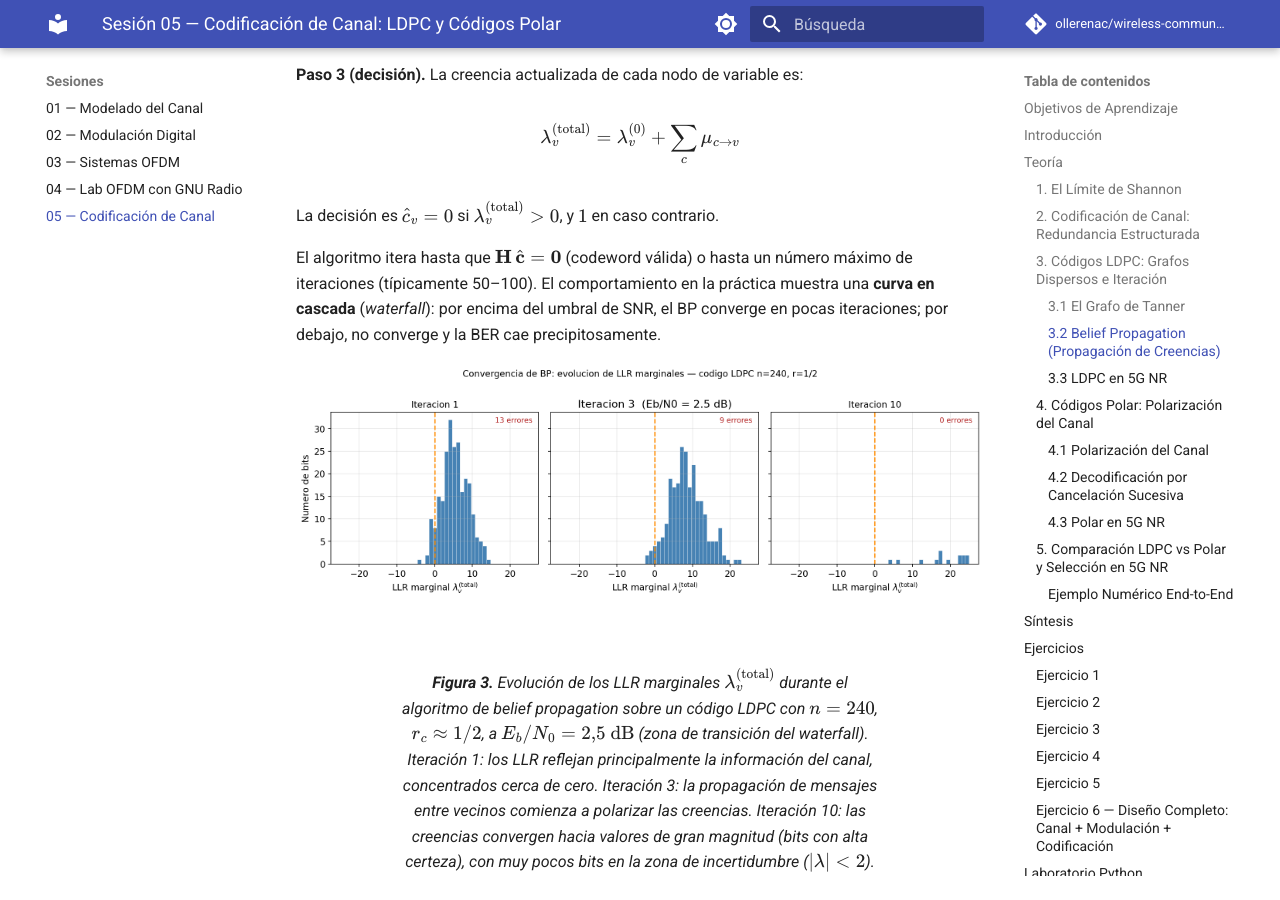
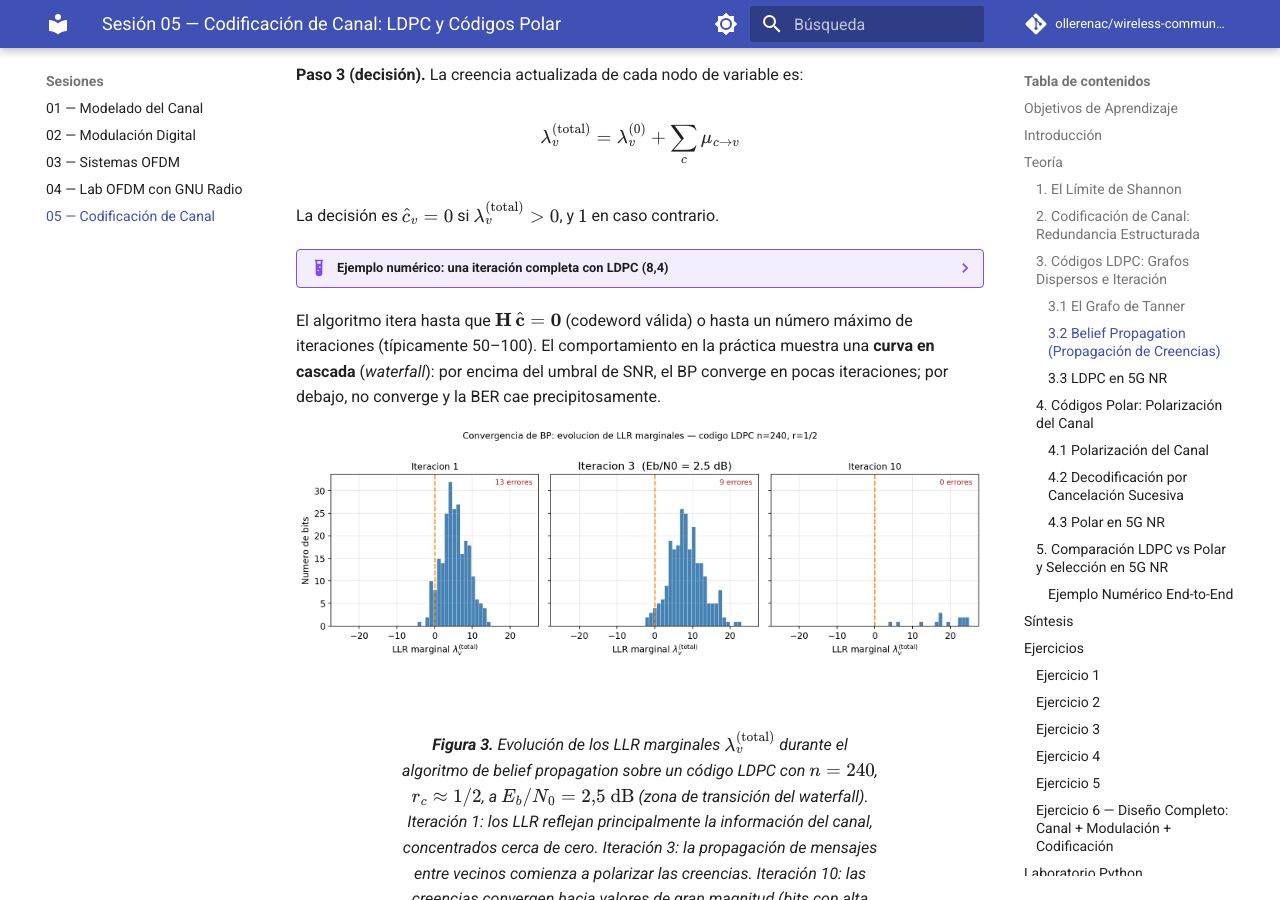
Before and after one commit to ollerenac/wireless-communication-systems, an MkDocs documentation site: the page built from docs/sessions/05-channel-coding/index.md, in a window 1280 px wide and 900 px high, scrolled down 6227 px. Built offline with MkDocs 1.6.1 and Material for MkDocs 9.7.7, drawn with Linux system fonts in a browser that asks for light colours; comment, search, counter and statistics services are not loaded; part of the change alters nothing that is shown.

Commit message:
feat(05): add worked BP iteration example as collapsible note in §3.2
Concrete numerical walkthrough of one full BP iteration on LDPC(8,4):
initial LLRs from AWGN channel, c0→v2 message computation via tanh
product, v2 aggregation recovering a channel error, final decision
table for all 8 bits. Placed immediately after Paso 3 definition.

Co-Authored-By: Claude Sonnet 4.6 <noreply@anthropic.com>

```diff
--- a/docs/sessions/05-channel-coding/index.md
+++ b/docs/sessions/05-channel-coding/index.md
@@ -155,6 +155,70 @@ Este mensaje puede interpretarse como: "dado todo lo que sé de mis otros vecino
 $$\lambda_v^{(\text{total})} = \lambda_v^{(0)} + \sum_c \mu_{c\to v}$$
 
 La decisión es $\hat{c}_v = 0$ si $\lambda_v^{(\text{total})} > 0$, y $1$ en caso contrario.
+
+??? example "Ejemplo numérico: una iteración completa con LDPC (8,4)"
+
+    **Escenario.** Se transmite el codeword de todos ceros sobre BPSK (bit 0 → señal +1, bit 1 → señal −1) a través de un canal AWGN con $\sigma^2 = 1$. El receptor observa señales con ruido y calcula los LLRs de canal con $\lambda_v^{(0)} = 2y$:
+
+    | Bit | Señal recibida $y$ | $\lambda^{(0)} = 2y$ | Canal dice |
+    |-----|-------------------|----------------------|------------|
+    | $v_0$ | +0.7 | **+1.4** | probablemente 0 ✓ |
+    | $v_1$ | +1.2 | **+2.4** | probablemente 0 ✓ |
+    | $v_2$ | −0.3 | **−0.6** | probablemente 1 ✗ ← error |
+    | $v_3$ | +0.8 | **+1.6** | probablemente 0 ✓ |
+    | $v_4$ | +1.5 | **+3.0** | probablemente 0 ✓ |
+    | $v_5$ | +0.4 | **+0.8** | probablemente 0 ✓ |
+    | $v_6$ | +1.1 | **+2.2** | probablemente 0 ✓ |
+    | $v_7$ | +0.9 | **+1.8** | probablemente 0 ✓ |
+
+    $v_2$ llegó negativo por ruido: sin FEC sería un bit erróneo. BP debe corregirlo.
+
+    ---
+
+    **Paso 1 (c→v): mensaje de $c_0$ hacia $v_2$.**
+
+    $c_0$ verifica $\{v_0, v_1, v_2, v_3\}$. Para enviar su mensaje a $v_2$, excluye $v_2$ y convierte los LLRs de los otros tres a tanh:
+
+    $$\tanh(\lambda_{v_0}/2) = \tanh(0.70) = +0.604$$
+
+    $$\tanh(\lambda_{v_1}/2) = \tanh(1.20) = +0.834$$
+
+    $$\tanh(\lambda_{v_3}/2) = \tanh(0.80) = +0.664$$
+
+    Producto (excluyendo $v_2$): $0.604 \times 0.834 \times 0.664 = +0.334$
+
+    $$\mu_{c_0 \to v_2} = 2\,\text{arctanh}(+0.334) = +0.696$$
+
+    El signo positivo significa: *"$v_0$, $v_1$ y $v_3$ creen con confianza que son 0; para que $v_0 \oplus v_1 \oplus v_2 \oplus v_3 = 0$, tú también debes ser 0."*
+
+    De forma análoga, $c_1$ y $c_2$ también verifican $v_2$ y le envían mensajes positivos (sus otros vecinos $v_1, v_4, v_5$ y $v_3, v_5, v_6$ son todos positivos):
+
+    $$\mu_{c_1 \to v_2} = +0.876 \qquad \mu_{c_2 \to v_2} = +0.523$$
+
+    ---
+
+    **Paso 3 (decisión): $v_2$ agrega todos los mensajes.**
+
+    $$\lambda_{v_2}^{(\text{total})} = \underbrace{-0.6}_{\text{canal}} + \underbrace{+0.696}_{c_0} + \underbrace{+0.876}_{c_1} + \underbrace{+0.523}_{c_2} = +1.095$$
+
+    El LLR pasó de $-0.6$ (canal: "probablemente 1") a $+1.095$ (BP: "probablemente 0") — **error corregido en una sola iteración**.
+
+    ---
+
+    **Resultado final tras 1 iteración** (todos los bits):
+
+    | Bit | $\lambda$ canal | $\lambda$ final | Decisión | |
+    |-----|----------------|-----------------|----------|-|
+    | $v_0$ | +1.4 | +1.877 | 0 | ✓ |
+    | $v_1$ | +2.4 | +1.964 | 0 | ✓ |
+    | $v_2$ | **−0.6** | **+1.095** | **0** | **✓ corregido** |
+    | $v_3$ | +1.6 | +1.850 | 0 | ✓ |
+    | $v_4$ | +3.0 | +2.815 | 0 | ✓ |
+    | $v_5$ | +0.8 | +0.041 | 0 | ✓ |
+    | $v_6$ | +2.2 | +2.644 | 0 | ✓ |
+    | $v_7$ | +1.8 | +2.466 | 0 | ✓ |
+
+    $v_5$ quedó con $\lambda = +0.041$ — casi en el umbral. Con más ruido o más bits erróneos simultáneos, haría falta una segunda iteración para consolidarlo.
 
 El algoritmo itera hasta que $\mathbf{H}\,\hat{\mathbf{c}} = \mathbf{0}$ (codeword válida) o hasta un número máximo de iteraciones (típicamente 50–100). El comportamiento en la práctica muestra una **curva en cascada** (*waterfall*): por encima del umbral de SNR, el BP converge en pocas iteraciones; por debajo, no converge y la BER cae precipitosamente.
 
```
